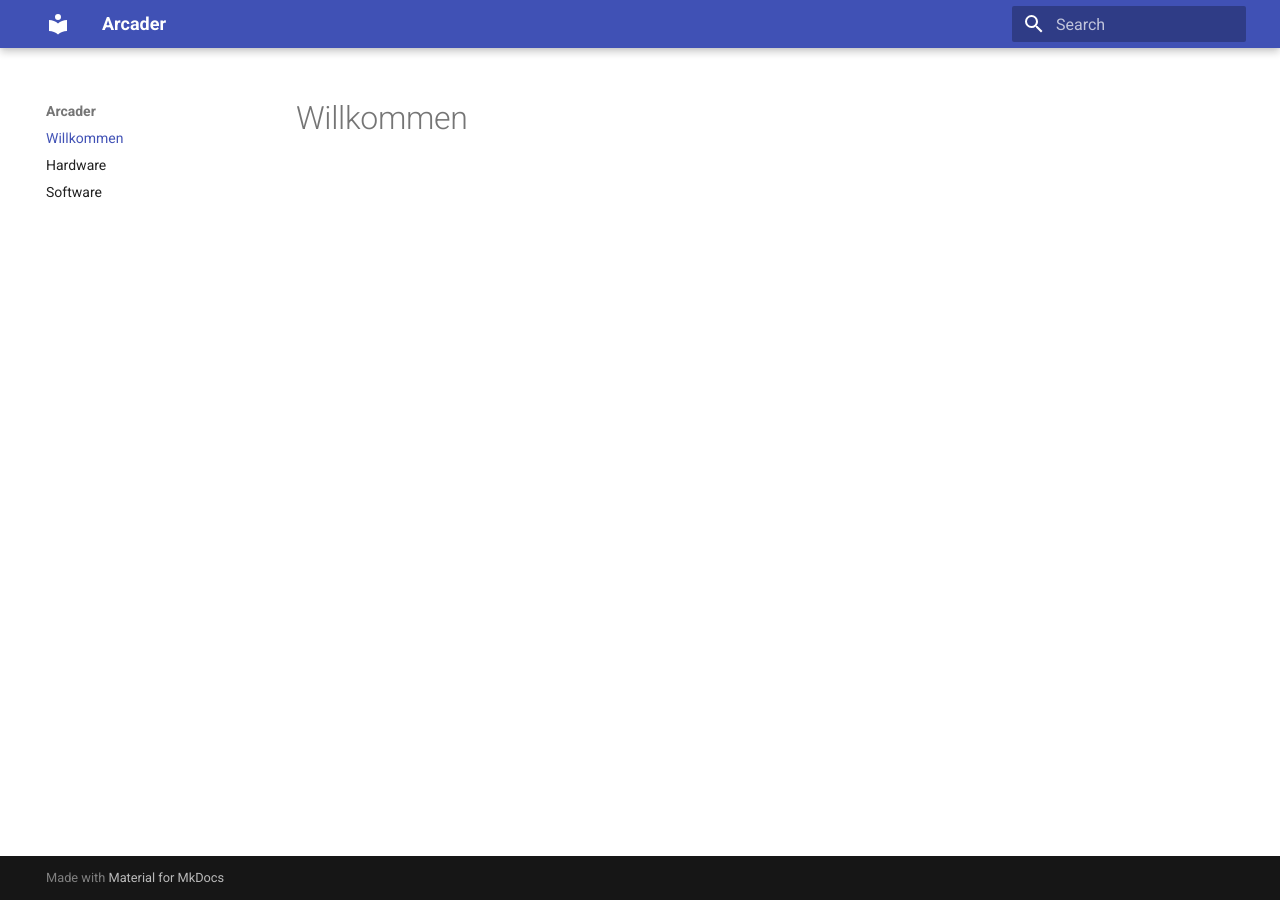
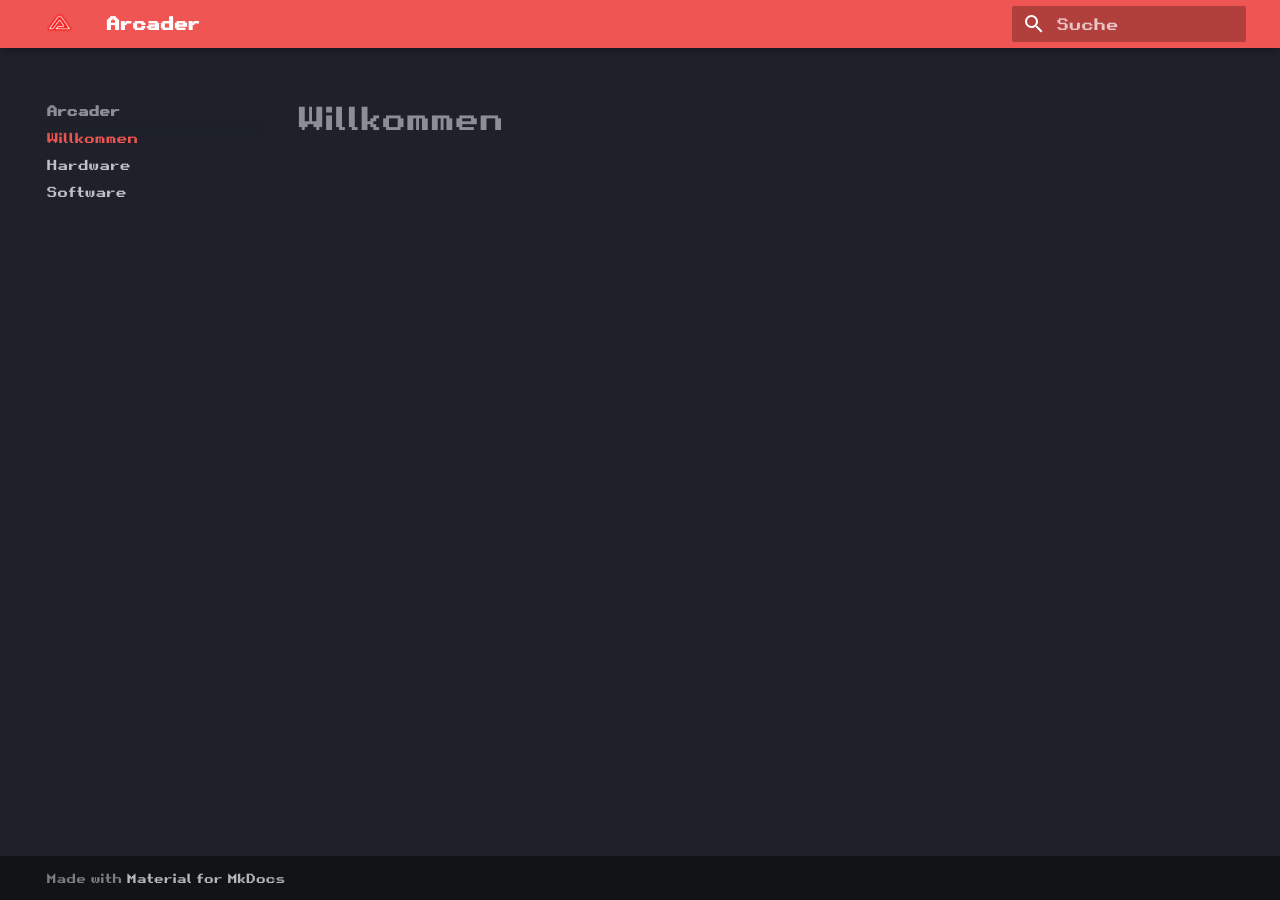
Before and after one commit to HazDu/Arcader, an MkDocs documentation site: the page built from docs/index.md, in a window 1280 px wide. Built offline with MkDocs 1.6.1 and Material for MkDocs 9.7.7, drawn with Linux system fonts in a browser that asks for light colours.

Commit message:
Updated the mkdocs.yml

```diff
--- a/mkdocs.yml
+++ b/mkdocs.yml
@@ -2,3 +2,11 @@ site_name: Arcader
 site_url: https://arcader.gnmyt.dev
 theme:
   name: material
+  language: de
+  logo: assets/logo.png
+  favicon: assets/logo.png
+  palette:
+    primary: red
+    scheme: slate
+extra_css:
+  - assets/fonts.css
```
